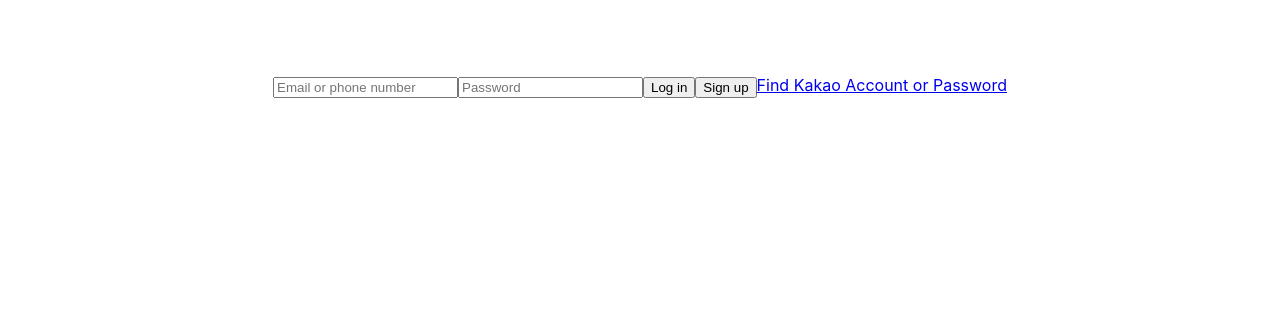
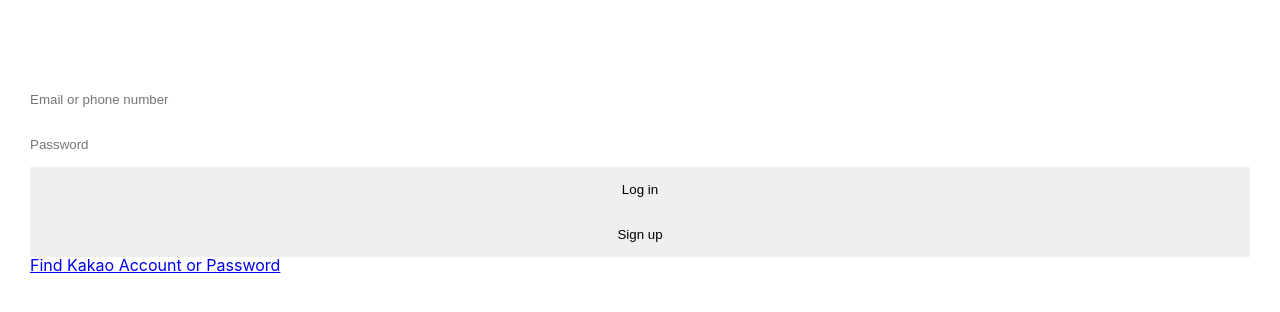
Before and after one commit to KIS0705/kokoa-clone, a plain HTML site: page index.html in a window 1280 px wide. Shown: the part 220-532 px from the top of the page. Drawn offline with Linux system fonts and the light colour scheme.

Commit message:
Update a little bit style.css

```diff
--- a/css/style.css
+++ b/css/style.css
@@ -27,5 +27,11 @@ body{
 
 #login-form{
   display: flex;
-  justify-content: center;
+  flex-direction: column;
+  margin: 0px 30px;
 }
+
+#login-form input{
+  padding: 15px 0px;
+  border: none;
+}
```
